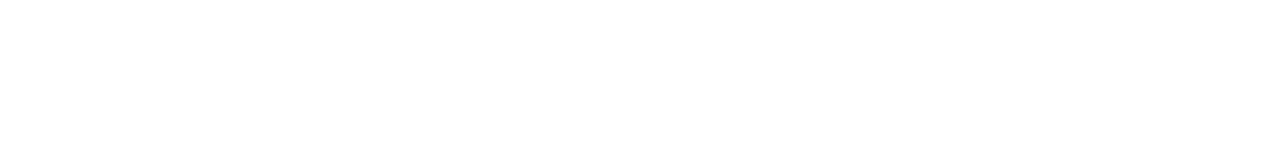
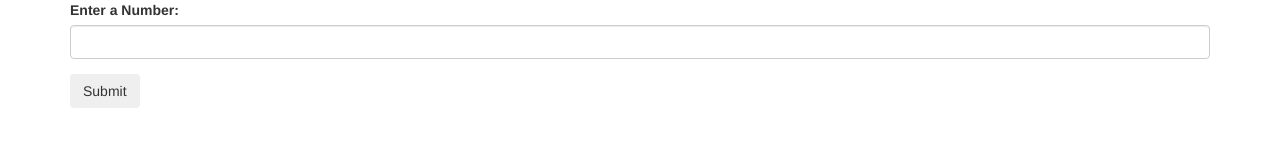
Before and after one commit to Scott-Ian/Roman-Numeral-Converter, a plain HTML site: page index.html in a window 1280 px wide. Drawn offline with Linux system fonts and the light colour scheme.

Commit message:
add basic form in index.html to collect user input data
Co-authored-by: Johnny Duverseau <duverseaujohnny21@gmail.com>

```diff
--- a/index.html
+++ b/index.html
@@ -7,10 +7,17 @@
   <link href="css/styles.css" rel="stylesheet" type="text/css">
   <script src="js/jquery-3.5.1.js"></script>
   <script src="js/scripts.js"></script>
-  <title>Roman N</title>
+  <title>Roman Numerals</title>
 </head>
 <body>
-
-
+  <div class="container">
+    <form id="forOne">
+      <div class="form-group">
+        <label for="numeral">Enter  a Number:</label>
+        <input id="numeral" class="form-control" type="number" required>
+      </div>
+      <button type="submit" class="btn">Submit</button>
+    </form>
+  </div>
 </body>
 </html>
--- a/js/scripts.js
+++ b/js/scripts.js
@@ -0,0 +1,3 @@
+$(document).ready(function(){
+
+})
```
